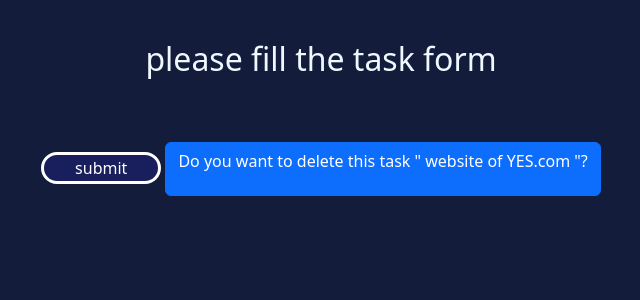
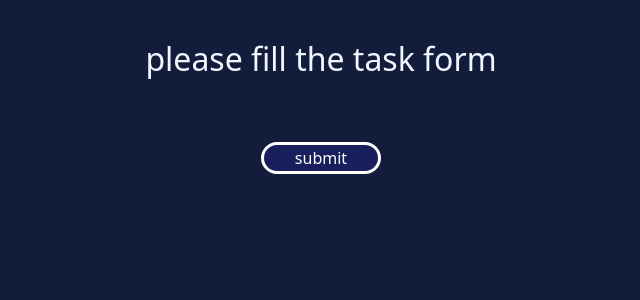
Before and after one commit to HugrisseDev/Django-task-manager, a Django app: page /delete/1/ in a window 1280 px wide. Shown: the part 56-356 px from the top of the page, without its empty margins (319-959 px from the left). Run offline with Django 4.2, Linux system fonts and the light colour scheme; data comes from the database, SQL or seed files in the repository.

Commit message:
updating the delete btn

```diff
--- a/templates/delete.html
+++ b/templates/delete.html
@@ -47,9 +47,6 @@
 
     <input type="submit" value="submit"/>
 <!-- Button trigger modal -->
-        <button type="button" class="btn btn-primary" data-bs-toggle="modal" data-bs-target="#exampleModal">
-            <p>Do you want to delete this task  " {{object}} "?</p>
-        </button>
 
     <br>
     <br>
@@ -68,11 +65,11 @@
           <button type="button" class="btn-close" data-bs-dismiss="modal" aria-label="Close"></button>
         </div>
         <div class="modal-body">
-          ...
+          <p>Do you want to delete this task  " {{object}} "?</p>
         </div>
         <div class="modal-footer">
           <a href="{% url 'home' %}"><button type="button" class="btn btn-secondary" data-bs-dismiss="modal">Go back</button></a>
-          <button type="button" class="btn btn-primary">Save changes</button>
+          <button type="button" class="btn btn-primary">Yes, I do</button>
         </div>
       </div>
     </div>
```
Also changed, not shown: templates/home.html (+7 -1 lines).
